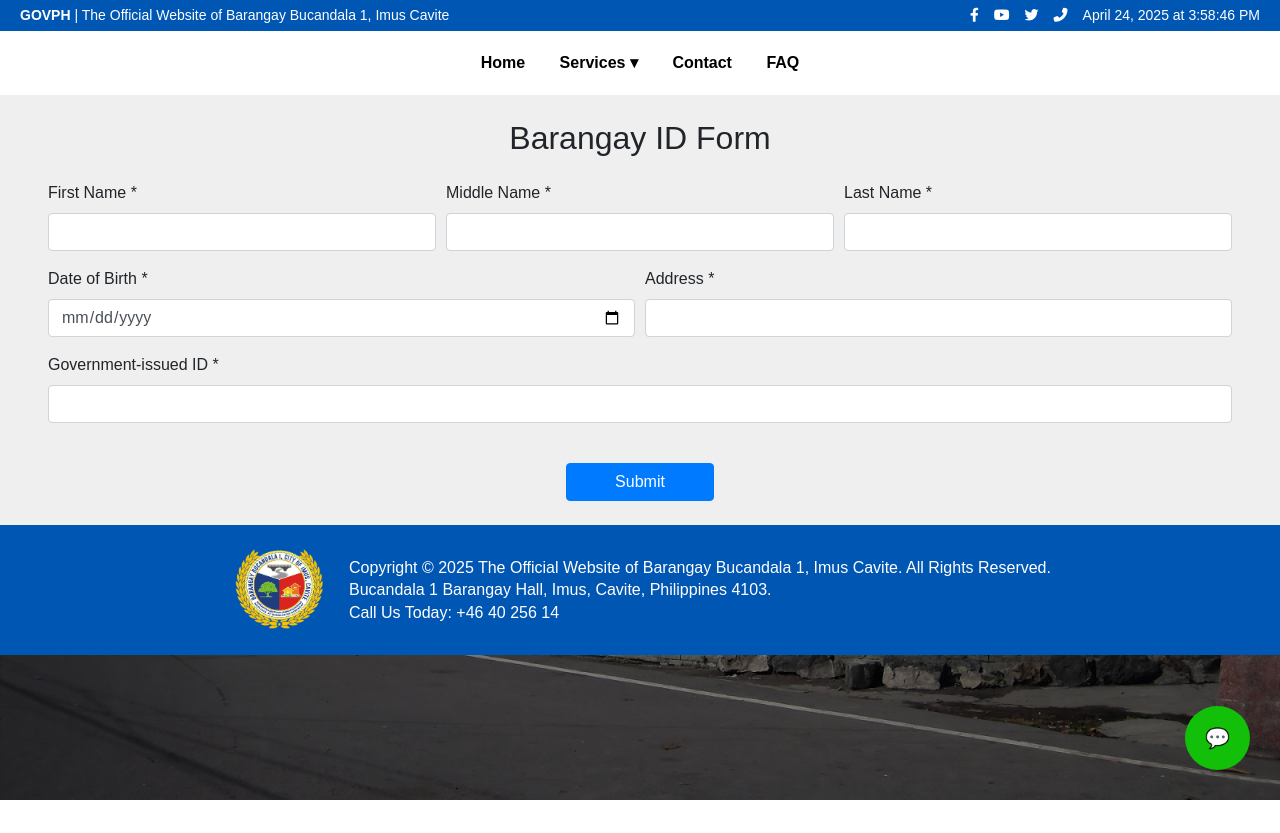
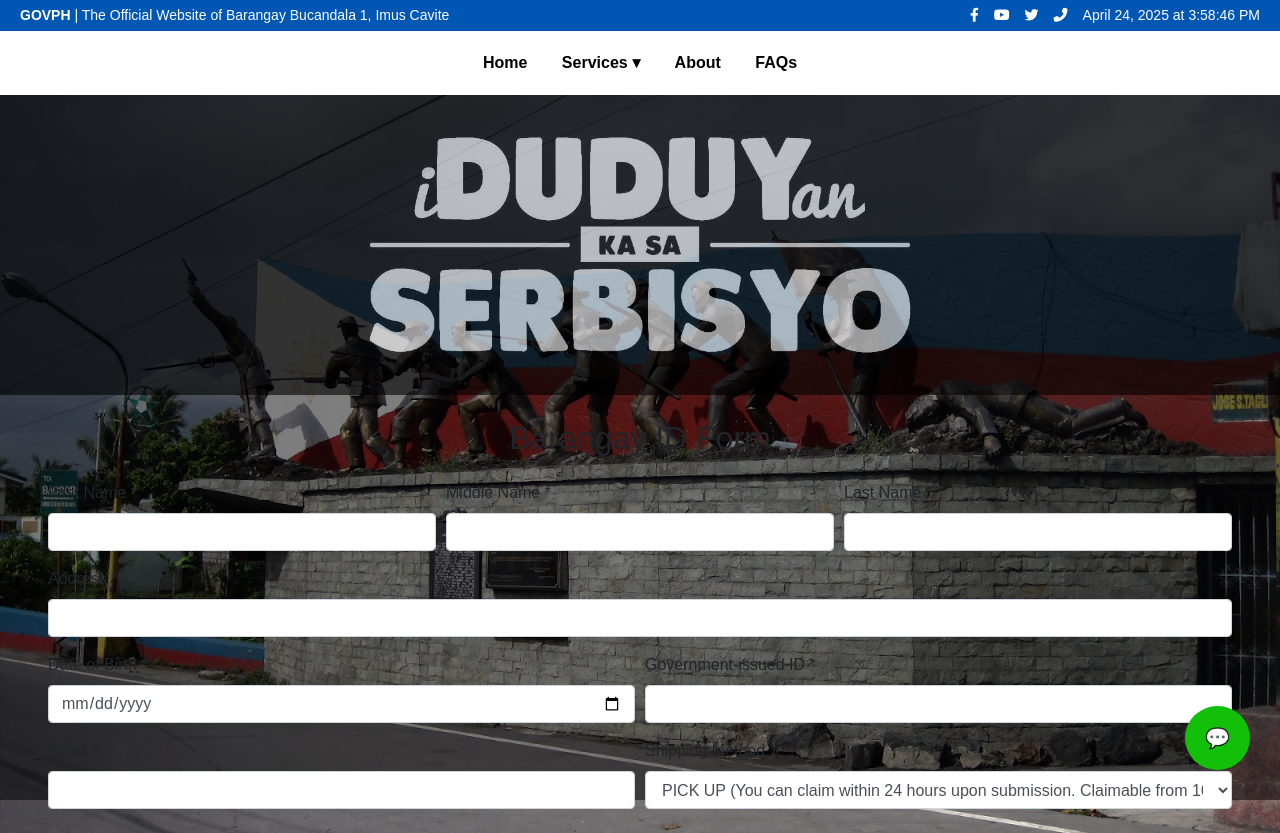
Before and after one commit to bugssy123/chatbot, a plain HTML site: page barangay-id.html in a window 1280 px wide. Shown: the top 833 px of the page. Before the commit the page ends 800 px from the top, so only its background shows below. Drawn offline with nearby package versions, Linux system fonts and the light colour scheme.

Commit message:
Update barangay-id.html

```diff
--- a/barangay-id.html
+++ b/barangay-id.html
@@ -1,14 +1,17 @@
 <!DOCTYPE html>
 <html lang="en">
+
 <head>
     <meta charset="UTF-8" />
     <meta name="viewport" content="width=device-width, initial-scale=1.0" />
     <title>Barangay ID Form</title>
     <link rel="stylesheet" href="https://cdnjs.cloudflare.com/ajax/libs/twitter-bootstrap/4.3.1/css/bootstrap.min.css" />
     <link rel="stylesheet" href="https://cdnjs.cloudflare.com/ajax/libs/font-awesome/6.4.0/css/all.min.css">
+    <link href="https://fonts.googleapis.com/css2?family=Poppins:wght@400;600;700&display=swap" rel="stylesheet">
     <link rel="icon" type="image/png" href="image/imus-logo.png">
-    <link rel="stylesheet" href="css/services.css" />
+    <link rel="stylesheet" href="css/contact.css" />
 </head>
+
 <body>
 
     <!-- Header and Navigation -->
@@ -25,9 +28,9 @@
         </div>
     </div>
 
+    <!-- Navigation Menu -->
     <nav>
         <a href="index.html">Home</a>
-
         <div class="dropdown">
             <a href="#" class="dropbtn">Services ▾</a>
             <div class="dropdown-content">
@@ -37,13 +40,19 @@
                 <a href="barangay-id.html">Barangay ID</a>
             </div>
         </div>
+        <a href="contact.html">About</a>
+        <a href="faq.html">FAQs</a>
+    </nav>
 
-        <a href="contact.html">Contact</a>
-        <a href="faq.html">FAQ</a>
-      </nav>
+    <!-- Cover Photo -->
+    <div style="width: 100%; height: 300px; overflow: hidden; opacity: 0.6;">
+        <img src="image/duduy.jpg" alt="Cover Photo" style="width: 100%; height: 100%; object-fit: cover;">
+    </div>
+
+    <!-- Form Section -->
     <div class="container-fluid px-5 py-4">
         <h2 class="text-center mb-4">Barangay ID Form</h2>
-        <form>
+        <form id="myForm">
             <div class="form-row">
                 <div class="form-group col-md-4">
                     <label>First Name *</label>
@@ -58,18 +67,27 @@
                     <input type="text" class="form-control" required>
                 </div>
 
+                <div class="form-group col-md-12">
+                    <label>Address *</label>
+                    <input type="text" class="form-control" required>
+                </div>
                 <div class="form-group col-md-6">
                     <label>Date of Birth *</label>
                     <input type="date" class="form-control" required>
                 </div>
                 <div class="form-group col-md-6">
-                    <label>Address *</label>
+                    <label>Government-issued ID *</label>
                     <input type="text" class="form-control" required>
                 </div>
-
-                <div class="form-group col-md-12">
-                    <label>Government-issued ID *</label>
-                    <input type="text" class="form-control" required>
+                <div class="form-group col-md-6">
+                    <label>Email *</label>
+                    <input type="email" class="form-control" required>
+                </div>
+                <div class="form-group col-md-6">
+                    <label>Shipping Method *</label>
+                    <select class="form-control" required>
+                        <option>PICK UP (You can claim within 24 hours upon submission. Claimable from 10am-5pm)</option>
+                    </select>
                 </div>
             </div>
 
@@ -77,9 +95,17 @@
                 <button type="submit" class="btn btn-primary px-5">Submit</button>
             </div>
         </form>
+
+        <!-- Success Modal -->
+        <div id="successModal" class="modal" style="display: none;">
+            <div class="modal-content">
+                <span class="close-btn" onclick="closeModal()">&times;</span>
+                <h3>Form successfully submitted!</h3>
+            </div>
+        </div>
     </div>
 
-
+    <!-- Footer Section -->
     <div class="footer">
         <div class="footer-content">
             <img src="image/imus-logo.png" alt="Barangay Logo" class="footer-logo">
@@ -91,6 +117,7 @@
         </div>
     </div>
 
+    <!-- Chatbot iframe -->
     <iframe src="chatbot.html"
         style="position: fixed; bottom: 10px; right: 10px; width: 340px; height: 800px; border: none; z-index: 999;">
     </iframe>
@@ -98,4 +125,5 @@
     <script src="js/services.js"></script>
 
 </body>
+
 </html>
```
Lines whose indentation alone changed are shown as unchanged.
